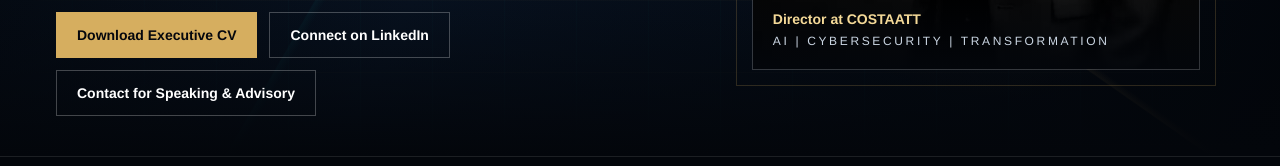
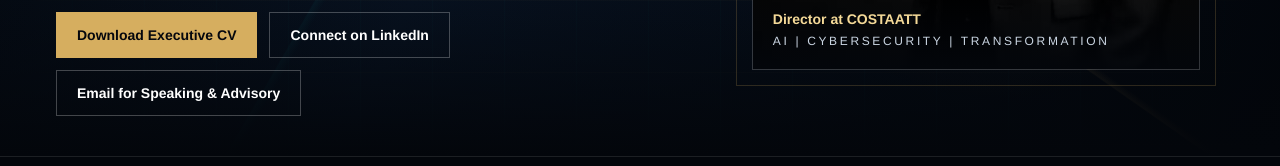
Before and after one commit to ZeroZenx/darren-headley-personal-site, a Next.js app: page / in a window 1280 px wide. Shown: the part 576-742 px from the top of the page. Built offline with nearby package versions, Linux system fonts and the light colour scheme.

Commit message:
Use Outlook compose for advisory contact CTA

```diff
--- a/src/app/layout.tsx
+++ b/src/app/layout.tsx
@@ -2,7 +2,7 @@
 import "./globals.css";
 
 export const metadata: Metadata = {
-  metadataBase: new URL("https://darren-headley-personal-site.vercel.app"),
+  metadataBase: new URL("https://darrenheadley.vercel.app"),
   title: "Darren Headley | AI & Digital Transformation Executive",
   description:
     "Executive AI, cybersecurity, and digital transformation leader driving enterprise technology strategy, operational modernization, and innovation at institutional scale.",
@@ -16,17 +16,17 @@
     "Trinidad and Tobago technology leader",
   ],
   alternates: {
-    canonical: "https://darren-headley-personal-site.vercel.app/",
+    canonical: "https://darrenheadley.vercel.app/",
   },
   openGraph: {
     title: "Darren Headley | AI & Digital Transformation Executive",
     description:
       "AI, cybersecurity, and enterprise modernization leadership with 20+ years of technology transformation experience.",
-    url: "https://darren-headley-personal-site.vercel.app/",
+    url: "https://darrenheadley.vercel.app/",
     type: "website",
     images: [
       {
-        url: "https://darren-headley-personal-site.vercel.app/opengraph-image",
+        url: "https://darrenheadley.vercel.app/opengraph-image",
         width: 1200,
         height: 630,
         alt: "Darren Headley - AI and Digital Transformation Executive",
@@ -38,7 +38,7 @@
     title: "Darren Headley | AI & Digital Transformation Executive",
     description:
       "Executive AI, cybersecurity, and digital transformation leadership for enterprise modernization.",
-    images: ["https://darren-headley-personal-site.vercel.app/opengraph-image"],
+    images: ["https://darrenheadley.vercel.app/opengraph-image"],
   },
 };
 
--- a/src/app/page.tsx
+++ b/src/app/page.tsx
@@ -10,13 +10,13 @@
   phoneDisplay: "751-0325",
   phoneTel: "+18687510325",
   linkedin: "https://www.linkedin.com/in/darren-headley-2278671b5/",
-  website: "https://darren-headley-personal-site.vercel.app",
+  website: "https://darrenheadley.vercel.app",
   cvHref: "/darren-richard-kern-headley-executive-cv-2026.pdf",
 };
 
-const ADVISORY_MAILTO = `mailto:${PROFILE.email}?subject=${encodeURIComponent(
-  "Speaking and Advisory Inquiry",
-)}&body=${encodeURIComponent(
+const ADVISORY_OUTLOOK_URL = `https://outlook.live.com/mail/0/deeplink/compose?to=${encodeURIComponent(
+  PROFILE.email,
+)}&subject=${encodeURIComponent("Speaking and Advisory Inquiry")}&body=${encodeURIComponent(
   "Hello Darren,\n\nI would like to connect about a speaking, advisory, or executive technology opportunity.\n\nRegards,",
 )}`;
 
@@ -243,9 +243,11 @@
               </a>
               <a
                 className="inline-flex items-center justify-center border border-white/25 px-5 py-3 text-sm font-semibold text-white transition hover:border-[#d6ae5f] hover:text-[#f4d998]"
-                href={ADVISORY_MAILTO}
+                href={ADVISORY_OUTLOOK_URL}
+                target="_blank"
+                rel="noreferrer"
               >
-                Contact for Speaking & Advisory
+                Email for Speaking & Advisory
               </a>
             </div>
           </div>
```
